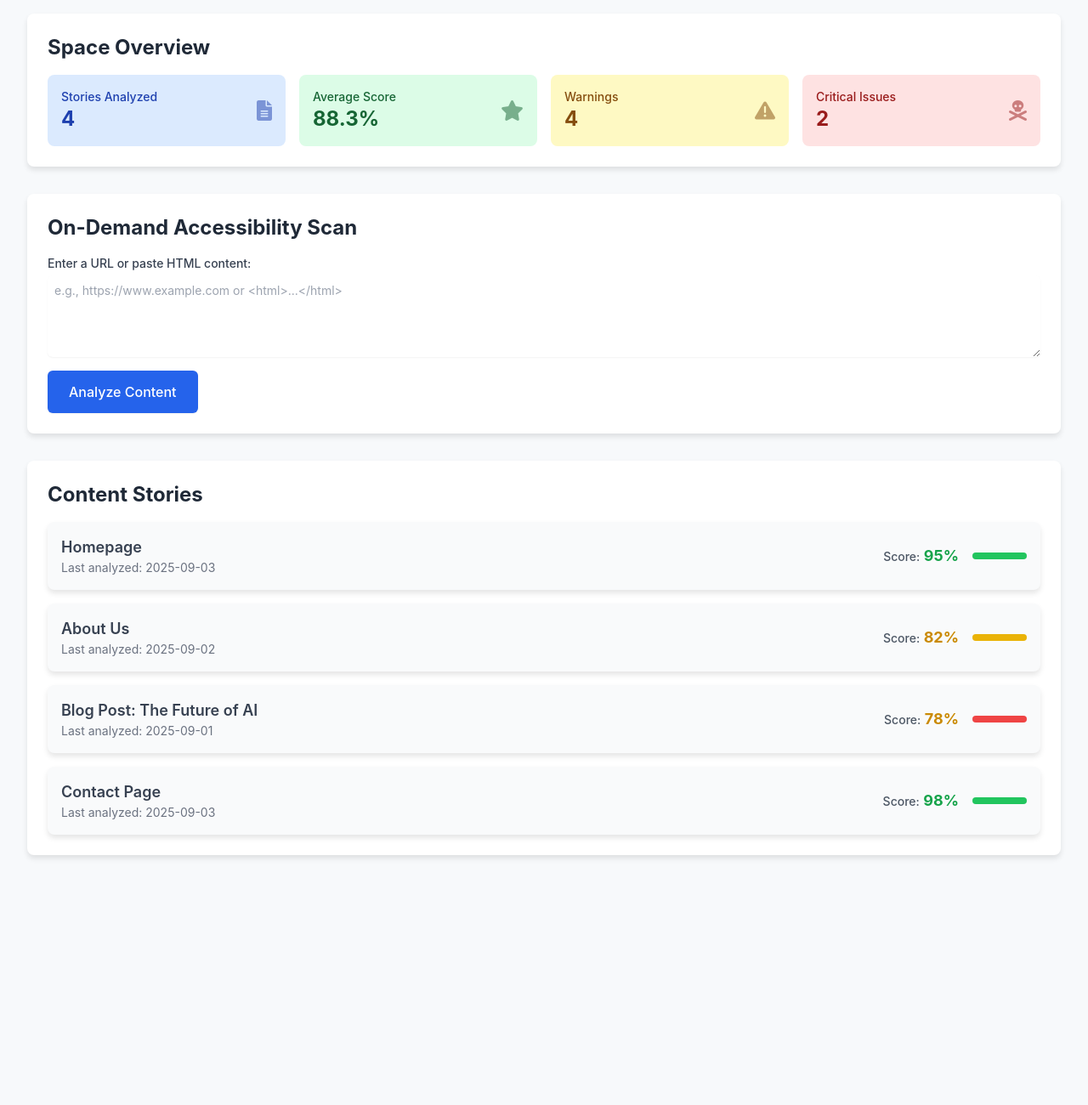
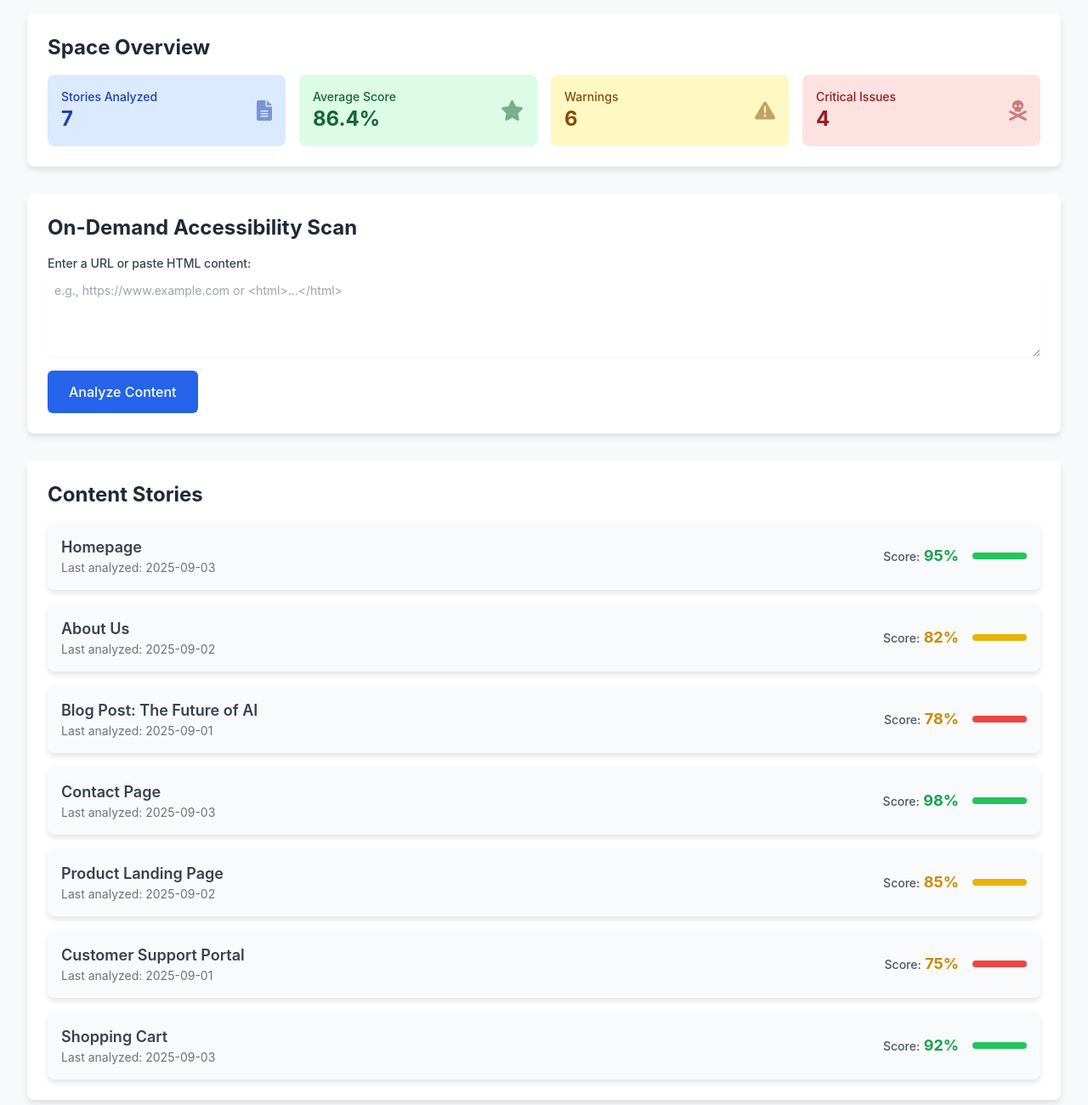
Before and after one commit to edimaudo/Adaptive-Accessibility-Intelligence, a plain HTML site: page index.html in a window 1280 px wide. Shown: the part 80-1380 px from the top of the page at 85% size. Before the commit the page ends 1118 px from the top, so only its background shows below. Drawn offline with nearby package versions, Linux system fonts and the light colour scheme; no server answers.

Commit message:
Update index.html

```diff
--- a/index.html
+++ b/index.html
@@ -175,6 +175,14 @@
             // Define the base URL for the serverless functions.
             const BASE_API_URL = 'https://adaptive-accessibility-intelligence.vercel.app';
 
+            // Regex to validate URLs with top 20 most popular TLDs
+            const urlRegex = new RegExp('^(https?:\\/\\/)?' + // protocol
+                '((([a-z\\d]([a-z\\d-]*[a-z\\d])*)\\.)+[a-z]{2,}|' + // domain name
+                '((\\d{1,3}\\.){3}\\d{1,3}))' + // OR ip (v4) address
+                '(\\:\\d+)?(\\/[-a-z\\d%_.~+]*)*' + // port and path
+                '(\\?[;&a-z\\d%_.~+=-]*)?' + // query string
+                '(\\#[-a-z\\d_]*)?$', 'i'); // fragment locator
+
             scanButton.addEventListener('click', async () => {
                 const content = scanInput.value;
                 if (!content) {
@@ -337,6 +345,9 @@
                     { id: 2, name: 'About Us', accessibility_score: 82, warnings: ["Image does not have an alt attribute.", "Button lacks an accessible name."], critical_issues: ["Missing a required ARIA role."], last_analyzed: '2025-09-02' },
                     { id: 3, name: 'Blog Post: The Future of AI', accessibility_score: 78, warnings: ["The heading structure is not logical."], critical_issues: ["Keyboard focus is not visible."], last_analyzed: '2025-09-01' },
                     { id: 4, name: 'Contact Page', accessibility_score: 98, warnings: [], critical_issues: [], last_analyzed: '2025-09-03' },
+                    { id: 5, name: 'Product Landing Page', accessibility_score: 85, warnings: ["Form fields do not have labels."], critical_issues: ["Insufficient contrast ratio."], last_analyzed: '2025-09-02' },
+                    { id: 6, name: 'Customer Support Portal', accessibility_score: 75, warnings: ["Links are not descriptive."], critical_issues: ["Video content lacks captions."], last_analyzed: '2025-09-01' },
+                    { id: 7, name: 'Shopping Cart', accessibility_score: 92, warnings: [], critical_issues: [], last_analyzed: '2025-09-03' }
                 ];
                 loadingIndicator.innerHTML = `<p class="text-red-500">${errorMessage}</p>`;
                 renderDashboard(mockData);
```
